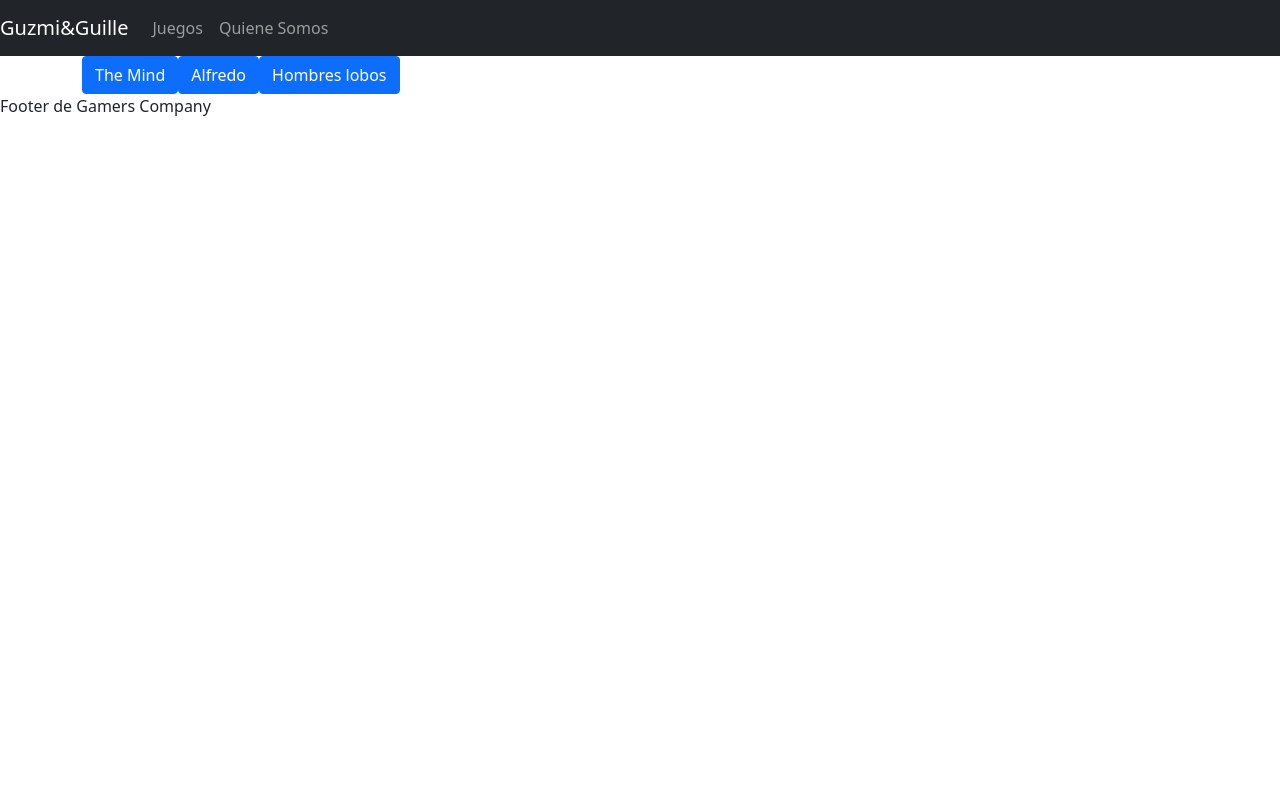
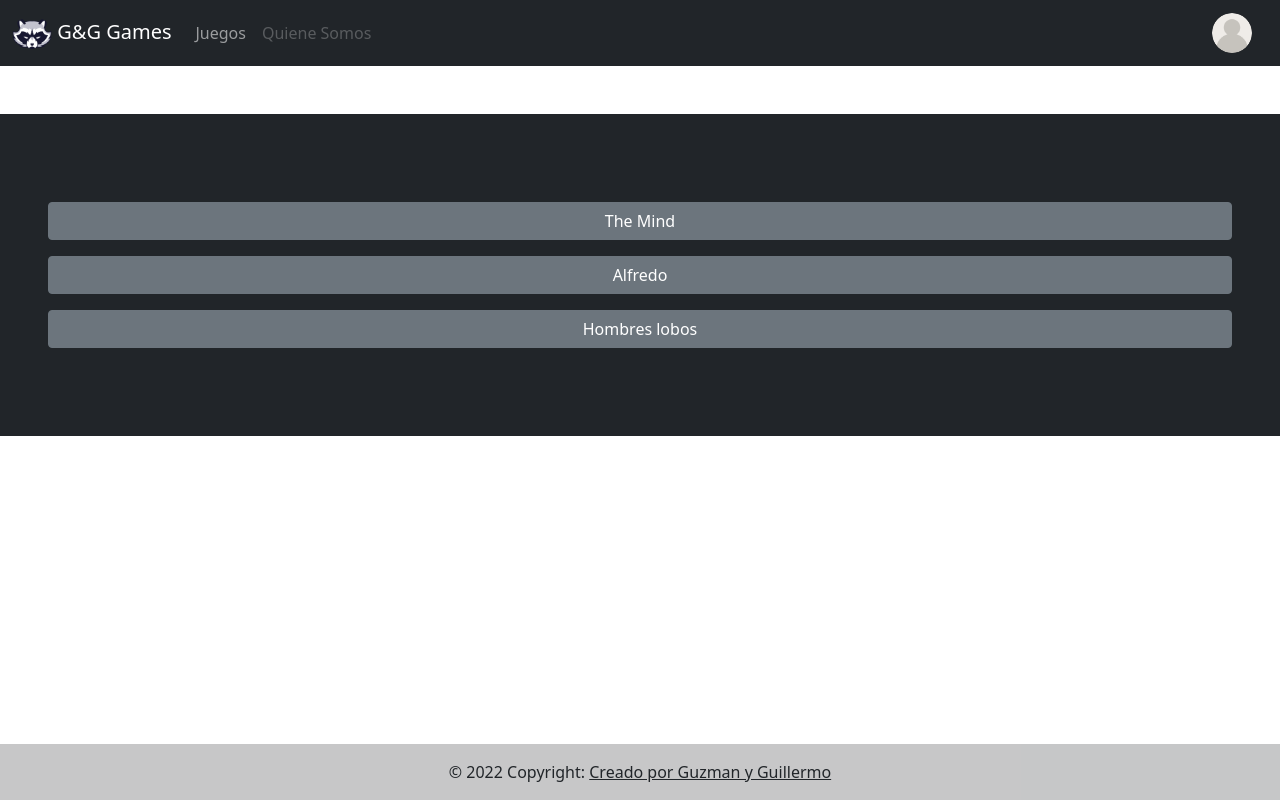
Before and after one commit to Games-More/Board-Games, an Angular app: page /menu in a window 1280 px wide. Built offline with nearby package versions, Linux system fonts and the light colour scheme.

Commit message:
Actuación interfaz juegos

```diff
--- a/src/app/app.component.html
+++ b/src/app/app.component.html
@@ -1,7 +1,7 @@
 <app-head></app-head>
 <!-- Toolbar -->
-<div class="container">
+<!--<div class="container "> -->
   <router-outlet></router-outlet><!-- Enruta el componente en funcion de la ruta  -->
-</div>
+<!-- </div> -->
 
 <app-footer></app-footer>
--- a/src/app/footer/footer.component.html
+++ b/src/app/footer/footer.component.html
@@ -1,3 +1,6 @@
-<p>
-  Footer de Gamers Company
-</p>
+<footer  class="bg-light text-center text-lg-start fixed-bottom" >
+  <div class="text-center p-3" style="background-color: rgba(0, 0, 0, 0.2);">
+    © 2022 Copyright:
+    <a class="text-dark" href="#">Creado por Guzman y Guillermo</a>
+  </div>
+</footer>
--- a/src/app/head/head.component.html
+++ b/src/app/head/head.component.html
@@ -1,4 +1,4 @@
-<nav class="navbar navbar-expand-lg navbar-dark bg-dark">
+<!-- <nav class="navbar navbar-expand-lg navbar-dark bg-dark">
   <a class="navbar-brand" href="#">Guzmi&Guille</a>
   <button class="navbar-toggler" type="button" data-toggle="collapse" data-target="#navbarNavAltMarkup" aria-controls="navbarNavAltMarkup" aria-expanded="false" aria-label="Toggle navigation">
     <span class="navbar-toggler-icon"></span>
@@ -13,4 +13,30 @@
       </li>
     </div>
   </div>
+</nav> -->
+<nav class="navbar navbar-expand-sm navbar-dark bg-dark">
+  <div class="container-fluid">
+    <a class="navbar-brand" href="#">
+      <img src="assets/logo.png" alt="Logo" style="width:40px;" class="rounded-pill">
+      G&G Games
+    </a>
+    <button class="navbar-toggler" type="button" data-bs-toggle="collapse" data-bs-target="#mynavbar">
+      <span class="navbar-toggler-icon"></span>
+    </button>
+    <div class="collapse navbar-collapse" id="mynavbar">
+      <ul class="navbar-nav me-auto">
+        <li class="nav-item">
+          <a class="nav-link" routerLink="/menu">Juegos</a>
+        </li>
+        <li class="nav-item">
+          <a class="nav-link disabled" routerLink="/about">Quiene Somos</a>
+        </li>
+      </ul>
+      <form class="d-flex">
+        <a class="navbar-brand" href="#">
+          <img src="assets/user.png" alt="User" style="width:40px;" class="rounded-pill">
+        </a>
+      </form>
+    </div>
+  </div>
 </nav>
--- a/src/app/menu/menu.component.html
+++ b/src/app/menu/menu.component.html
@@ -1,3 +1,10 @@
-<button type="button" class="btn btn-primary" routerLink="/the-Mind"routerLink="/the-Mind">The Mind</button>
-<button type="button" class="btn btn-primary" routerLink="/the-Mind">Alfredo</button>
-<button type="button" class="btn btn-primary" routerLink="/the-Mind">Hombres lobos</button>
+
+<div class="container-xxl p-5 my-5 bg-dark text-white">
+    <div class="d-grid gap-3">
+        <br/>
+        <button type="button" class="btn btn-secondary btn-block" routerLink="/the-Mind">The Mind</button>
+        <button type="button" class="btn btn-secondary btn-block" routerLink="#">Alfredo</button>
+        <button type="button" class="btn btn-secondary btn-block" routerLink="#">Hombres lobos</button>
+        <br/>
+    </div>
+</div>
```
Also changed, not shown: src/assets/logo.png (added), src/assets/user.png (added).
